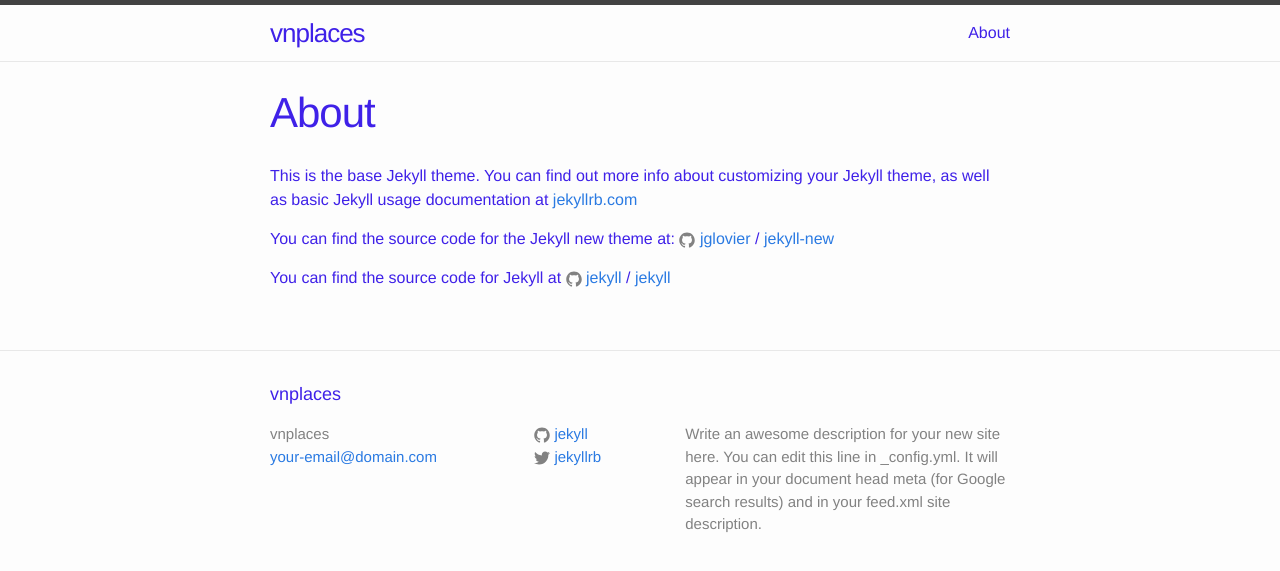
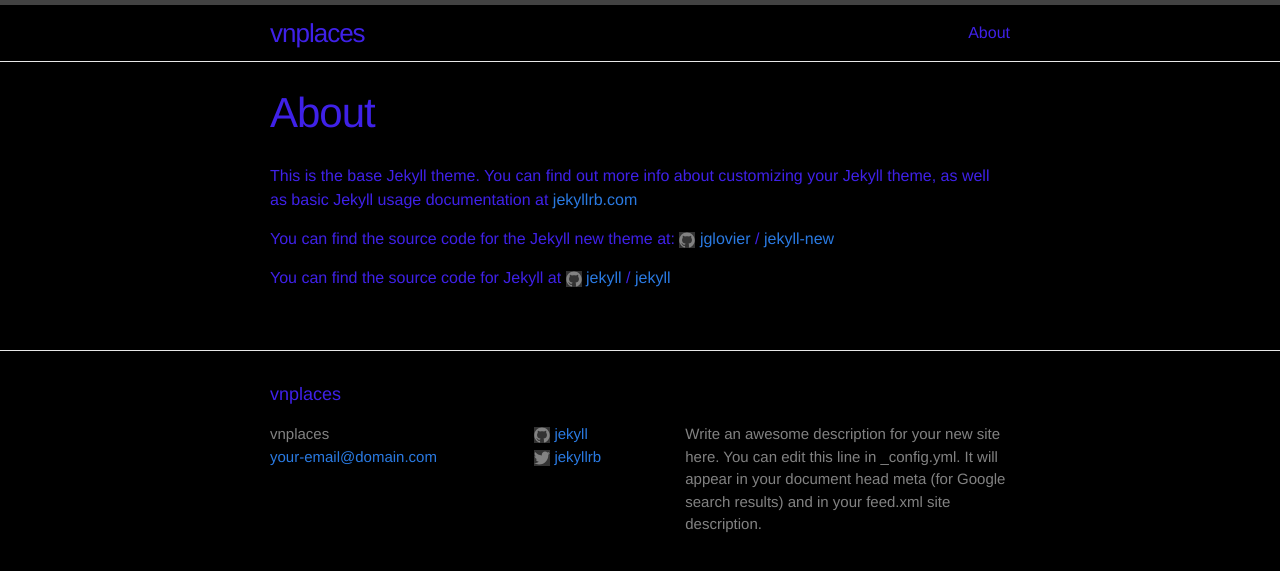
Before and after one commit to ssugar/vnplaces, a Jekyll site: the page built from about.md, in a window 1280 px wide. Shown: the top 571 px of the page. Built offline with Jekyll 4.4.1, drawn with Linux system fonts in a browser that asks for light colours; a script that is not in the unit is left out.

Commit message:
night mode?

```diff
--- a/css/main.scss
+++ b/css/main.scss
@@ -15,7 +15,7 @@
 $spacing-unit:     30px;
 
 $text-color:       #3F21E8;
-$background-color: #fdfdfd;
+$background-color: #000;
 $brand-color:      #2a7ae2;
 
 $grey-color:       #828282;
```
